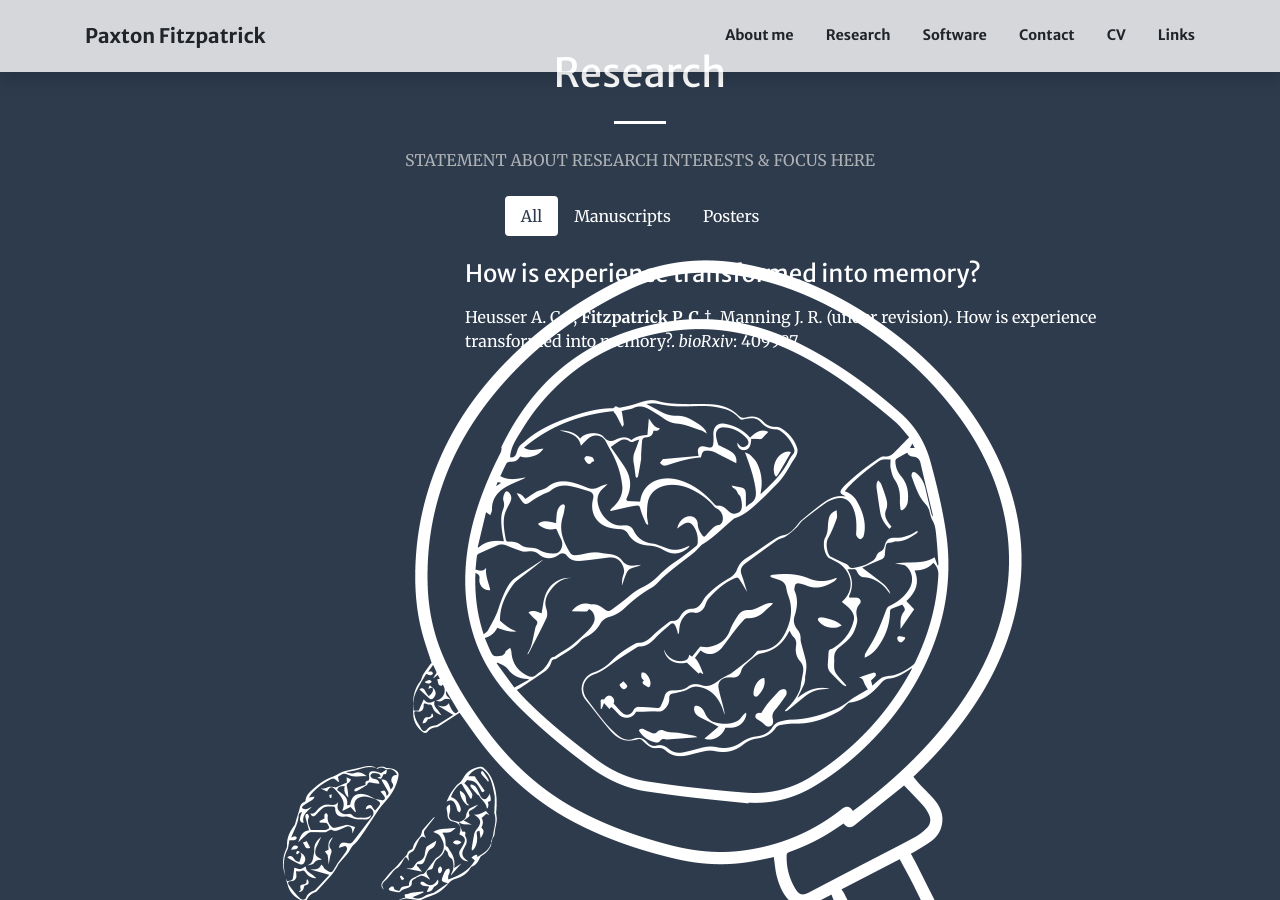
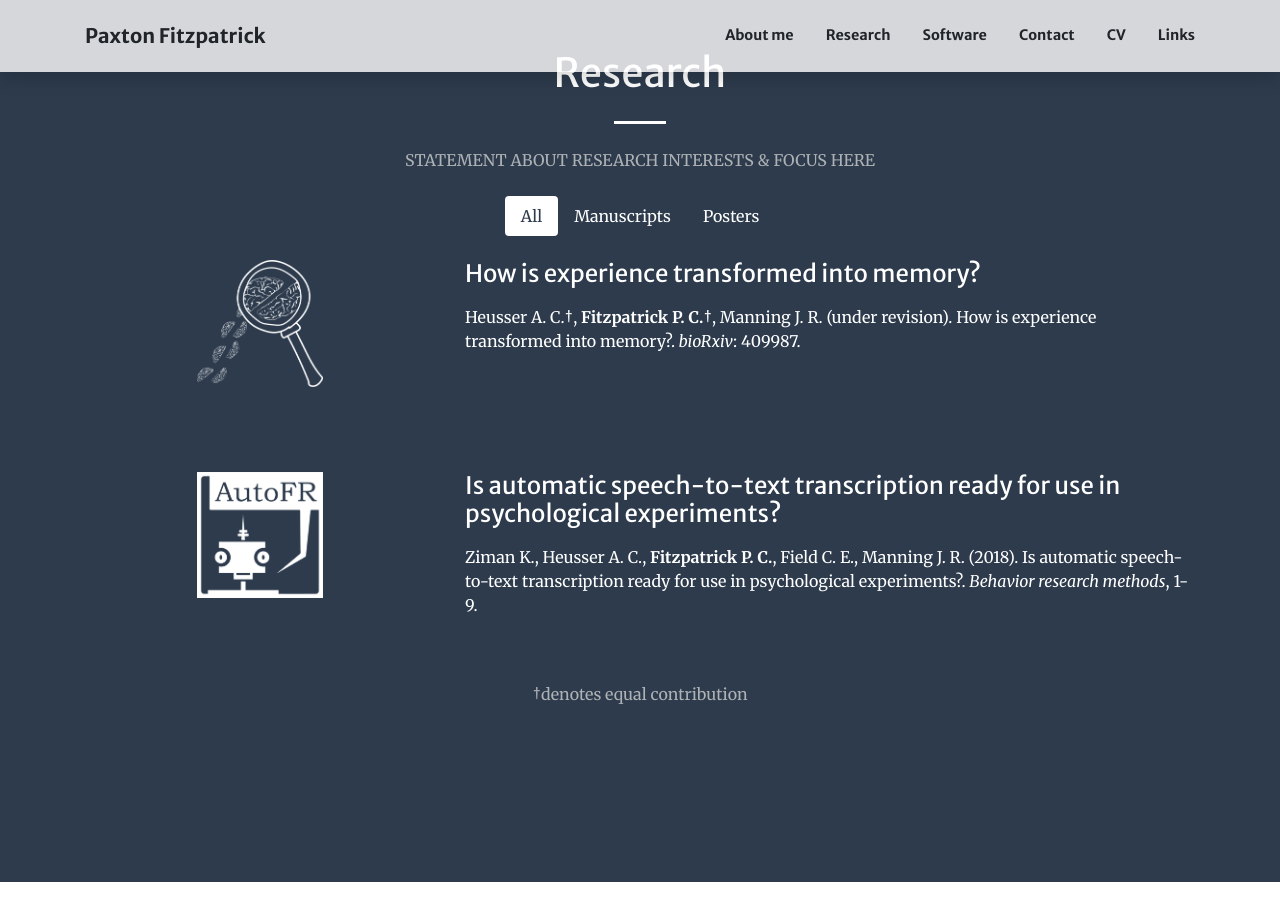
Before and after one commit to paxtonfitzpatrick/paxtonfitzpatrick.github.io, a Jekyll site: the page built from index.md, in a window 1280 px wide and 900 px high, scrolled down 1778 px. Built offline with Jekyll 4.4.1, drawn with Linux system fonts in a browser that asks for light colours; nearby versions of some CDN libraries; some web fonts are replaced.

Commit message:
import new scss

```diff
--- a/assets/css/main.scss
+++ b/assets/css/main.scss
@@ -15,5 +15,6 @@
         "particles",
         "masthead",
         "header-icons",
-        "skills"
+        "skills",
+        "research"
 ;
```
